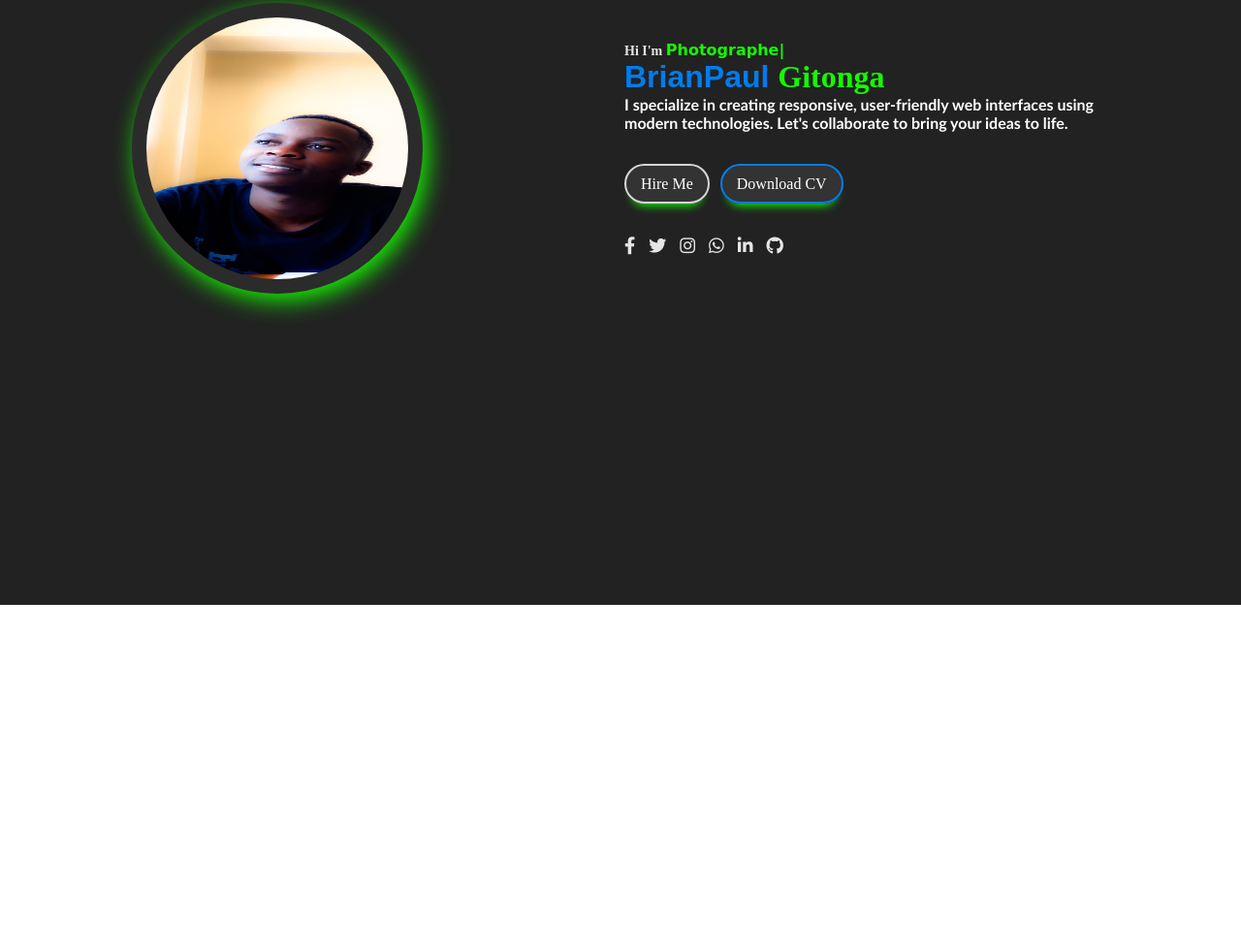
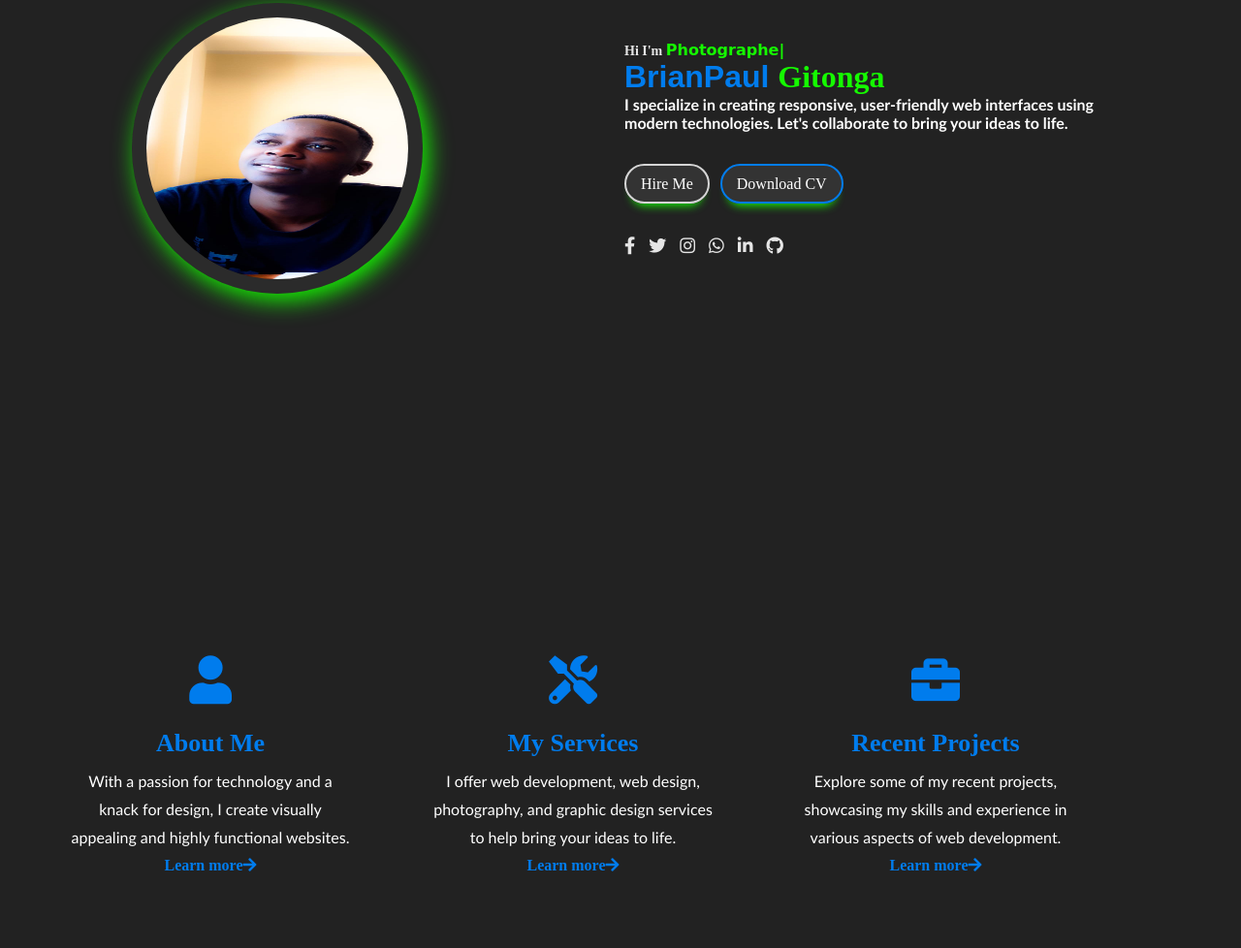
Before and after one commit to catalyst254/gitonga, a plain HTML site: page index.html in a window 1280 px wide. Shown: the part 176-1154 px from the top of the page at 97% size. Before the commit the page ends 800 px from the top, so only its background shows below. Drawn offline with nearby package versions, Linux system fonts and the light colour scheme.

Commit message:
update the changes

```diff
--- a/contact.css
+++ b/contact.css
@@ -118,3 +118,7 @@ p{
     margin-top: 10px;
     font-size: 0.9rem;
 }
+
+#message{
+    color: #d3d3d3;
+}
--- a/index.html
+++ b/index.html
@@ -25,9 +25,8 @@
                     <li><a href="">Home</a></li>
                     <li><a href="about.html">About</a></li>
                     <li><a href="services.html">Services</a></li>
-                    <li><a href=""></a></li>
-                    <li><a href="">Projects</a></li>
-                    <li><a href="skills.html">skills</a></li>
+                    <li><a href="projects.html">Projects</a></li>
+                    <li><a href="skills.html">Skills</a></li>
                     <li><a href="contact.html">Contact</a></li>
                 </ul>
             </nav>
@@ -49,7 +48,7 @@
                     <a href="https://www.facebook.com/Paul Brian Gm"><i class="fab fa-facebook-f"></i></a>
                     <a href="https://twitter.com/GitoBrian"><i class="fab fa-twitter"></i></a>
                     <a href="https://www.instagram.com/Catalyst Guru"><i class="fab fa-instagram"></i></a>
-                    <a href="https://wa.me/+2547110848885" target="_blank"><i class="fab fa-whatsapp"></i></a>
+                    <a href="https://wa.me/+254110848885" target="_blank"><i class="fab fa-whatsapp"></i></a>
                     <a href="https://www.linkedin.com/in/Brian Paul"><i class="fab fa-linkedin-in"></i></a>
                     <a href="https://github.com/Catalyst254"><i class="fab fa-github"></i></a>
                 </div>
@@ -57,6 +56,38 @@
         </div>
     </div>
    </div>
+
+   <div class="intro-section">
+    <div class="wrapper">
+        <div class="intro-card">
+            <div class="intro-icon">
+                <i class="fas fa-user"></i>
+            </div>
+            <div class="intro-content">
+                <h2>About Me</h2>
+                <p>With a passion for technology and a knack for design, I create visually appealing and highly functional websites. <br><a href="about.html" class="learn-more">Learn more<i class="fas fa-arrow-right"></i></a></p>
+            </div>
+        </div>
+        <div class="intro-card">
+            <div class="intro-icon">
+                <i class="fas fa-tools"></i>
+            </div>
+            <div class="intro-content">
+                <h2>My Services</h2>
+                <p>I offer web development, web design, photography, and graphic design services to help bring your ideas to life. <br><a href="services.html" class="learn-more">Learn more<i class="fas fa-arrow-right"></i></a></p>
+            </div>
+        </div>
+        <div class="intro-card">
+            <div class="intro-icon">
+                <i class="fas fa-briefcase"></i>
+            </div>
+            <div class="intro-content">
+                <h2>Recent Projects</h2>
+                <p>Explore some of my recent projects, showcasing my skills and experience in various aspects of web development. <br><a href="projects.html" class="learn-more">Learn more<i class="fas fa-arrow-right"></i></a></p>
+            </div>
+        </div>
+    </div>
+</div>
    <!--typed js for typing effect-->
    <script src="https://cdnjs.cloudflare.com/ajax/libs/typed.js/2.0.10/typed.min.js"></script>
    <script>
@@ -77,5 +108,6 @@
         loop:true
     })
    </script>
+
 </body>
 </html>
--- a/style.css
+++ b/style.css
@@ -257,3 +257,94 @@ nav .navlinks li a:hover {
     }
 
 }
+
+/* Intro Section Styles */
+.intro-section {
+    display: flex;
+    justify-content: space-between;
+    align-items: center;
+    flex-direction: row;
+    flex-wrap: wrap;
+    background: #222;
+  }
+
+  .intro-card {
+    background: transparent;
+    border-radius: 10px;
+    margin: 10px;
+    padding: 40px 30px;
+    max-width: 350px;
+    text-align: center;
+    display: inline-block;
+    position: relative;
+    transition: transform 0.3s ease, box-shadow 0.3s ease;
+  }
+
+  .intro-card:hover {
+    transform: translateY(-10px);
+    box-shadow: -2px -2px 46px #007ced;
+  }
+
+  .intro-icon {
+    font-size: 50px;
+    color: #007ced;
+    margin-bottom: 20px;
+  }
+
+  .intro-content {
+    flex: 1;
+  }
+
+  .intro-content h2 {
+    font-size: 26px;
+    margin-bottom: 10px;
+    color: #007ced;
+  }
+
+  .intro-content p {
+    color: #ffffff;
+    margin-bottom: 20px;
+    font-family: 'Gill Sans', 'Gill Sans MT', Calibri, 'Trebuchet MS', sans-serif;
+    line-height: 1.8;
+  }
+
+  .learn-more {
+    color: #007ced;
+    text-decoration: none;
+    font-weight: bold;
+    border-radius: 20px;
+    transition: color 0.3s ease;
+  }
+
+  .learn-more:hover {
+    transform: translateY(-10px);
+    color: #15fa00;
+  }
+
+  @media (max-width: 768px) {
+    .intro-card {
+      flex-direction: column;
+      text-align: center;
+      max-width: 90%;
+    }
+
+    .intro-icon {
+      margin-bottom: 20px;
+      margin-right: 0;
+    }
+
+    .intro-content {
+      padding: 0 20px;
+    }
+  }
+
+  @media (max-width: 576px) {
+    .navlinks li {
+      display: block;
+      margin: 10px 0;
+    }
+
+    .intro-card {
+      flex-direction: column;
+    }
+  }
```
Also changed, not shown: about.html (+2 -2 lines), contact.html (+7 -7 lines), services.html (+1 -1 lines), skills.html (+1 -1 lines).
